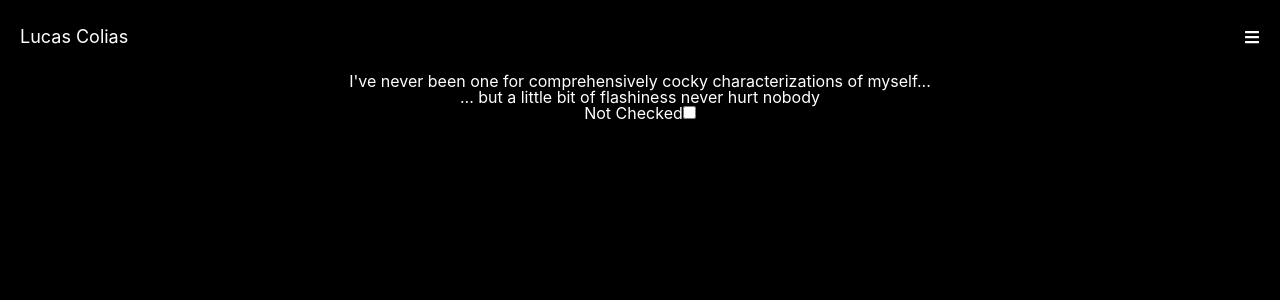
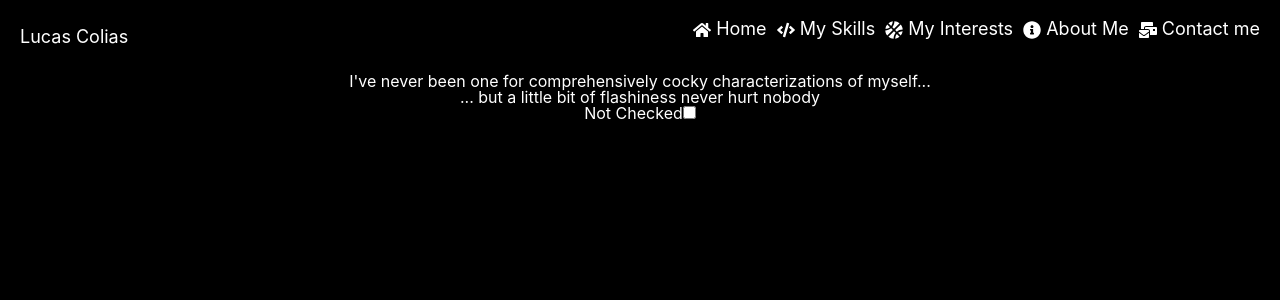
Before and after one commit to lcolias/MyReactWebsite, a React (Create React App) app in the folder my-website/: page /about in a window 1280 px wide. Shown: the top 300 px of the page. Built offline with nearby package versions, Linux system fonts and the light colour scheme.

Commit message:
Update Navbar.css
Added Responsive design for tablet and desktop sized devices.

```diff
--- a/my-website/src/components/Navbar/Navbar.css
+++ b/my-website/src/components/Navbar/Navbar.css
@@ -34,16 +34,16 @@ nav {
 .navbar-logo {
     font-size: large;
     padding: 7.5px 10px 7.5px 0;
+    text-align: left;
 }
 
 .navbar-link {
+    font-size: large;
     order: 3;
     width: 100%;
     text-align: left;
     display: none;
 }
-
-
 
 .active .navbar-link {
     display: block;
@@ -55,10 +55,6 @@ nav {
     display: inline;
 }
 
-
-
-
-
 .button-secondary {
     border-bottom: 1px #444 solid;
 }
@@ -67,3 +63,47 @@ nav {
 .navbar-link a:hover::after {
     color: #ccc;
 }
+
+/*Tablet min-width*/
+@media all and (min-width: 700px) {
+    .navbar-container {
+        justify-content: center;
+    }
+    .navbar-logo {
+        flex: 1;
+    }
+
+    .toggle {
+        text-align: right;
+        order: 2;
+    }
+
+}
+
+
+@media all and (min-width: 960px){
+    .navbar-container {
+        align-items: flex-start;
+        flex-wrap: nowrap;
+        background: none;
+    }
+
+    .navbar-logo {
+        order: 0;
+    }
+
+    .navbar-link {
+        order: 1;
+        position: relative;
+        display: block;
+        width: auto;
+    }
+
+    .navbar-link a svg{
+        display: inline;
+    }
+
+    .toggle {
+        display: none;
+    }
+}
```
